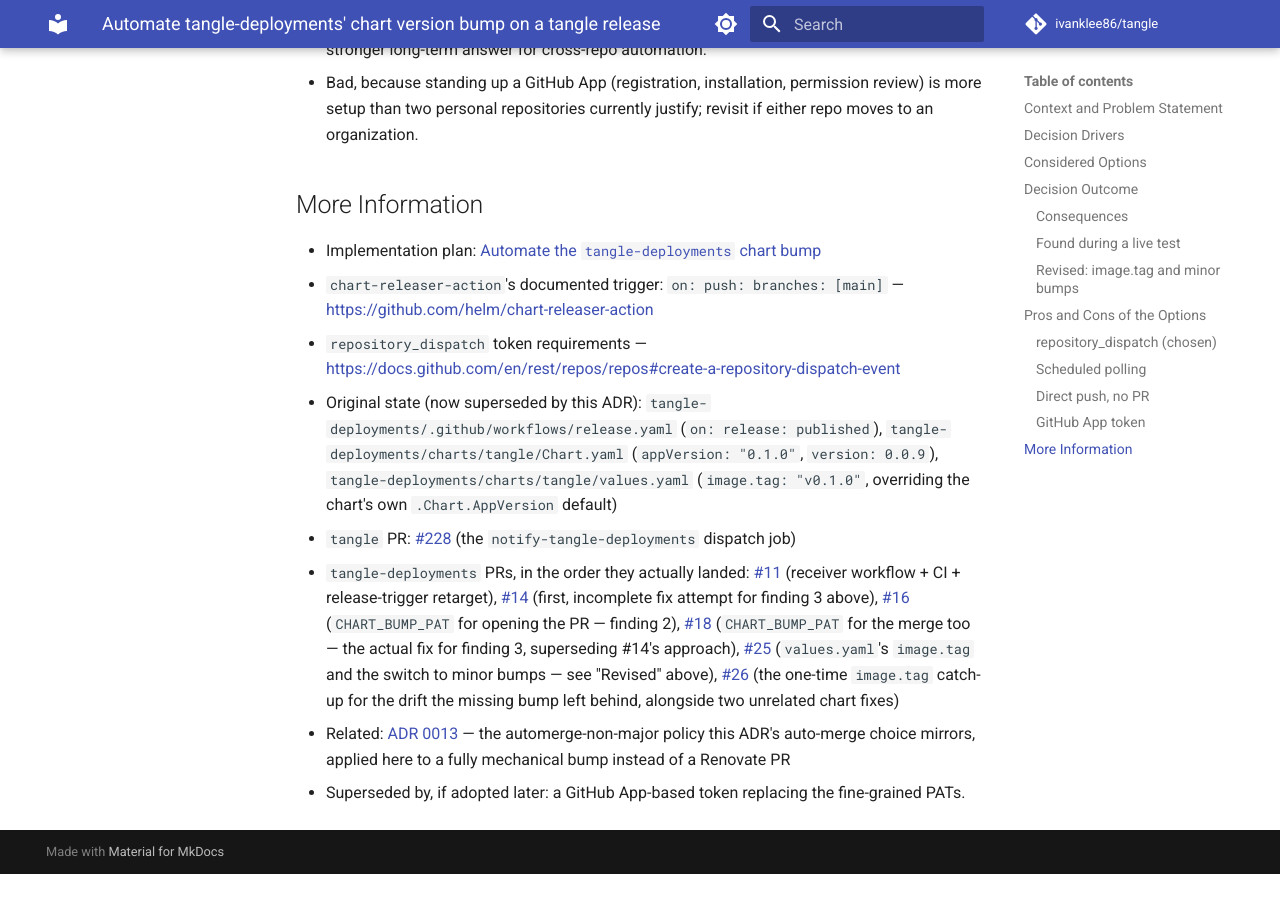
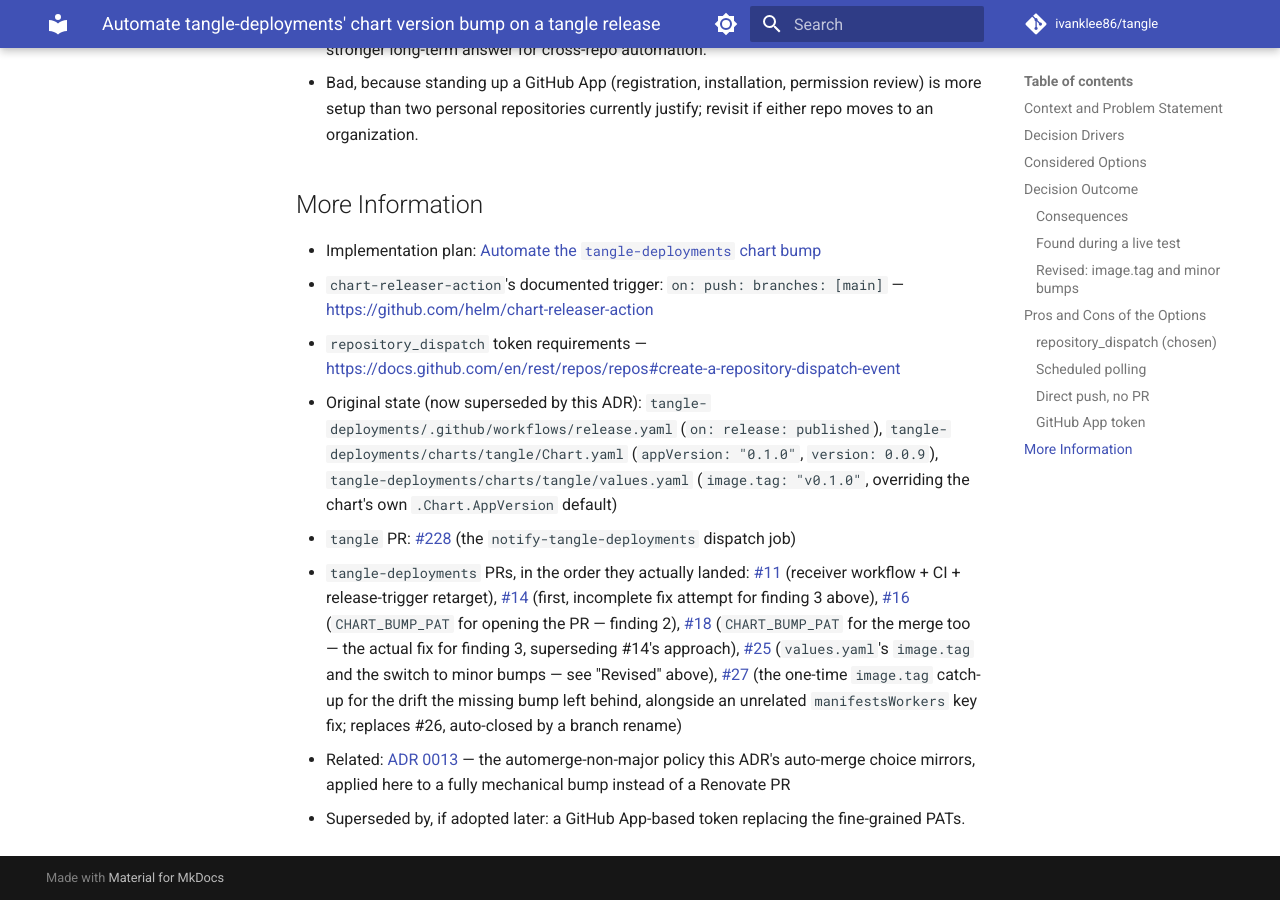
Before and after one commit to ivanklee86/tangle, an MkDocs documentation site: the page built from docs/adrs/0021-automate-tangle-deployments-chart-version-bump.md, in a window 1280 px wide and 900 px high, scrolled down 6709 px. Built offline with MkDocs 1.6.1 and Material for MkDocs 9.7.7, drawn with Linux system fonts in a browser that asks for light colours; comment, search, counter and statistics services are not loaded; before the commit the page ends 7583 px from its top, so only the background shows below that.

Commit message:
docs: repoint ADR 0021's chart catch-up reference from #26 to #27 (#236)
tangle-deployments#26 was auto-closed by GitHub when its branch was
renamed, and could not be reopened.  #27 carries the same work minus the
enableServiceLinks change, which was dropped.

Co-authored-by: Claude Opus 5 (1M context) <noreply@anthropic.com>

```diff
--- a/docs/adrs/0021-automate-tangle-deployments-chart-version-bump.md
+++ b/docs/adrs/0021-automate-tangle-deployments-chart-version-bump.md
@@ -194,7 +194,7 @@ set on `tangle-deployments`.
 Two changes to the above, made 2026-09-21 after watching three automated bumps land
 (`tangle-deployments` [#25](https://github.com/ivanklee86/tangle-deployments/pull/25), with the
 one-time catch-up of the drift it left behind in
-[#26](https://github.com/ivanklee86/tangle-deployments/pull/26)).
+[#27](https://github.com/ivanklee86/tangle-deployments/pull/27)).
 
 1. **The bump writes `values.yaml`'s `image.tag` too, and the follow-up above is resolved the
    opposite way from how it was framed.** Bumping `Chart.yaml` alone was never enough: the chart's
@@ -279,9 +279,9 @@ one-time catch-up of the drift it left behind in
   (`CHART_BUMP_PAT` for opening the PR — finding 2), [#18](https://github.com/ivanklee86/tangle-deployments/pull/18)
   (`CHART_BUMP_PAT` for the merge too — the actual fix for finding 3, superseding #14's approach),
   [#25](https://github.com/ivanklee86/tangle-deployments/pull/25) (`values.yaml`'s `image.tag` and
-  the switch to minor bumps — see "Revised" above), [#26](https://github.com/ivanklee86/tangle-deployments/pull/26)
-  (the one-time `image.tag` catch-up for the drift the missing bump left behind, alongside two
-  unrelated chart fixes)
+  the switch to minor bumps — see "Revised" above), [#27](https://github.com/ivanklee86/tangle-deployments/pull/27)
+  (the one-time `image.tag` catch-up for the drift the missing bump left behind, alongside an
+  unrelated `manifestsWorkers` key fix; replaces #26, auto-closed by a branch rename)
 - Related: [ADR 0013](0013-renovate-weekly-grouped-updates.md) — the automerge-non-major policy
   this ADR's auto-merge choice mirrors, applied here to a fully mechanical bump instead of a
   Renovate PR
```
